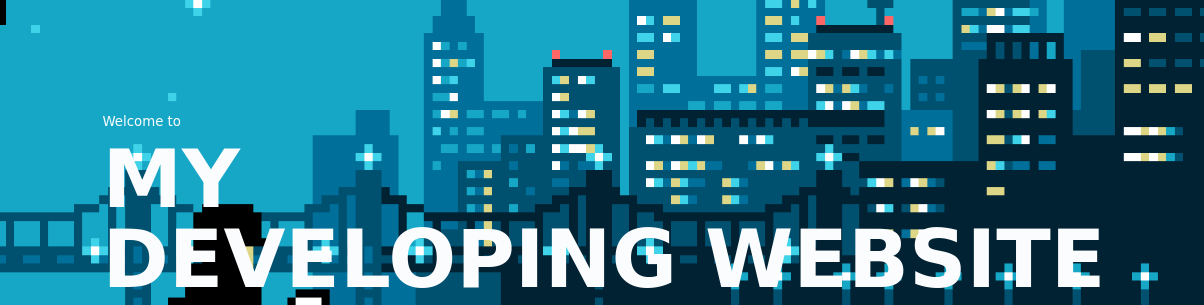
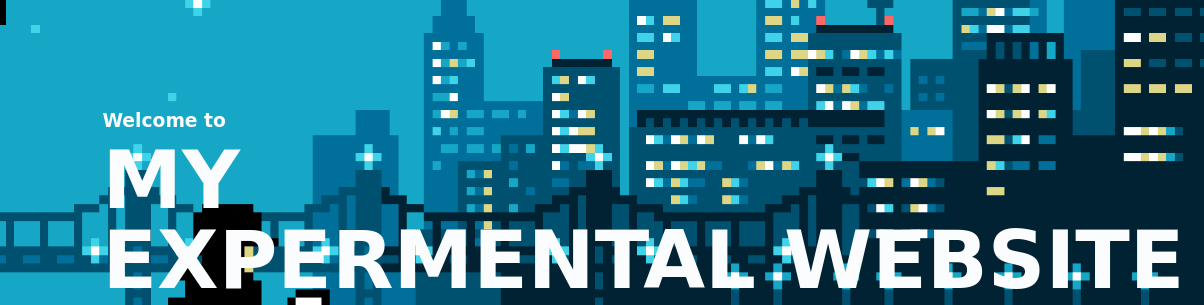
Before and after one commit to FlashFard/My_Website, a plain HTML site: page index.html in a window 1280 px wide. Shown: the part 161-466 px from the top of the page, 0-1204 px from the left. Drawn offline with Linux system fonts and the light colour scheme.

Commit message:
Update index.html

```diff
--- a/index.html
+++ b/index.html
@@ -3,7 +3,7 @@
 <head>
   <link rel="stylesheet" href="mystyle.css">
   <link rel="icon" href="index.png" type="x-icon">
-    <title>My HTML & CSS Website</title>
+    <title>My HTML, CSS & Javascript Web</title>
   </head>
   <body>
 <div class="hero">
@@ -11,8 +11,8 @@
 <a href="https://fardeenashkar.wixsite.com/website">    <img src="logo.png" class="logo"> </a>
 <a href="https://scratch.mit.edu/users/FlashFard/">    <button type="button">Play my game</button> </a>     <a href="https://flashfard.github.io/Sign-up"><button> Sign Up </button> </a>
     <div class="content">
-      <small>Welcome to</small>
-      <h1>MY <br> DEVELOPING WEBSITE</h1>
+      <h3>Welcome to</h3>
+      <h1>MY <br> EXPERMENTAL WEBSITE</h1>
   <a href="https://atom.io/">   <button type="button">Make HTML</button> </a>
     </div>
   </div>
```
